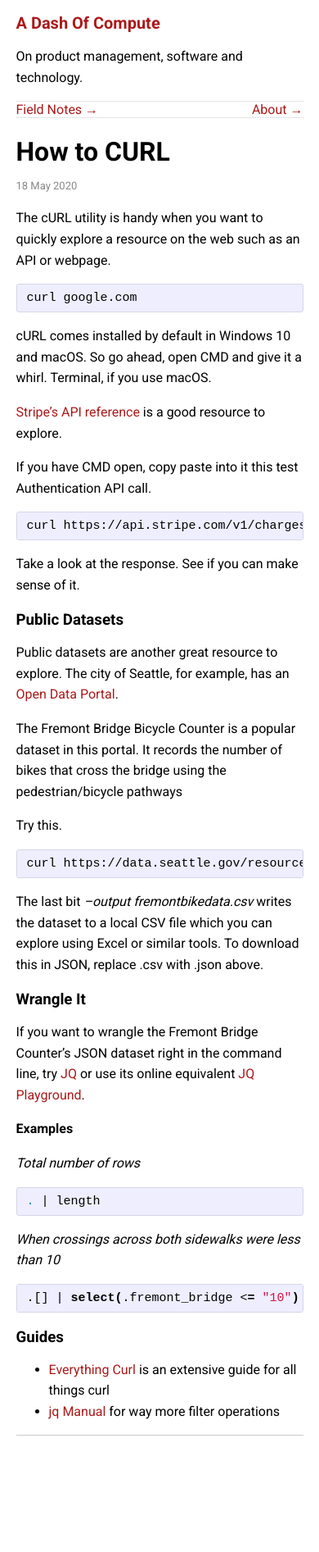
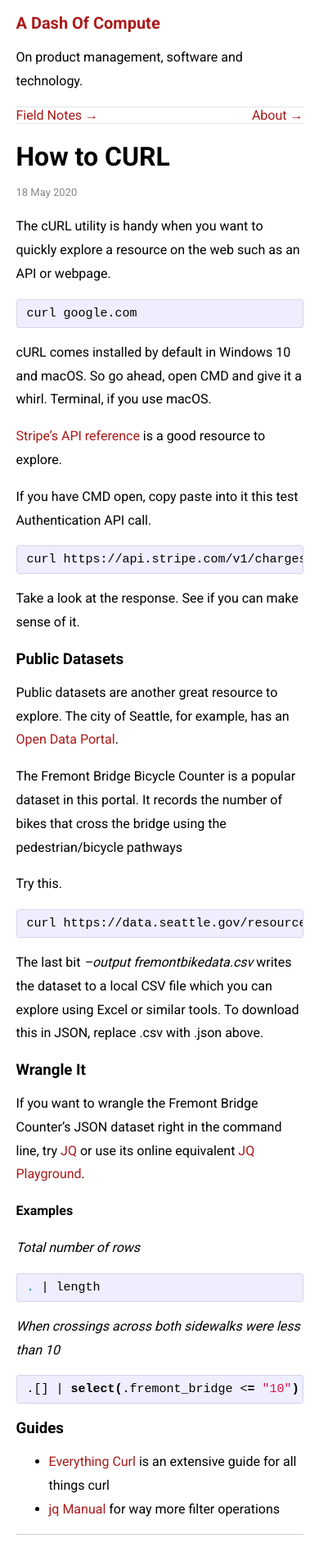
Before and after one commit to sautee/sautee.github.io, a Jekyll site: the page built from _posts/2020-05-18-howtocurl.md, in a window 390 px wide. Shown: the whole page at 82% size. Built offline with Jekyll 4.4.1, drawn with Linux system fonts in a browser that asks for light colours; before the commit the page ends 1772 px from its top, so only the background shows below that.

Commit message:
Update site.css

```diff
--- a/css/site.css
+++ b/css/site.css
@@ -194,6 +194,13 @@
   .highlight .il { color: #009999 } /* Literal.Number.Integer.Long */
 
 /* Literal.Number.Integer.Long */
+
+@media screen and (max-width: 600px) {
+    /* Phone styles go here */.content, p, ul, li, ol, em, strong {
+    line-height: 1.8em;
+   }
+}
+
 @media screen and (min-width: 600px) {
     /* Tablet styles go here */.font-size-small {
         font-size: 1.5em;
```
